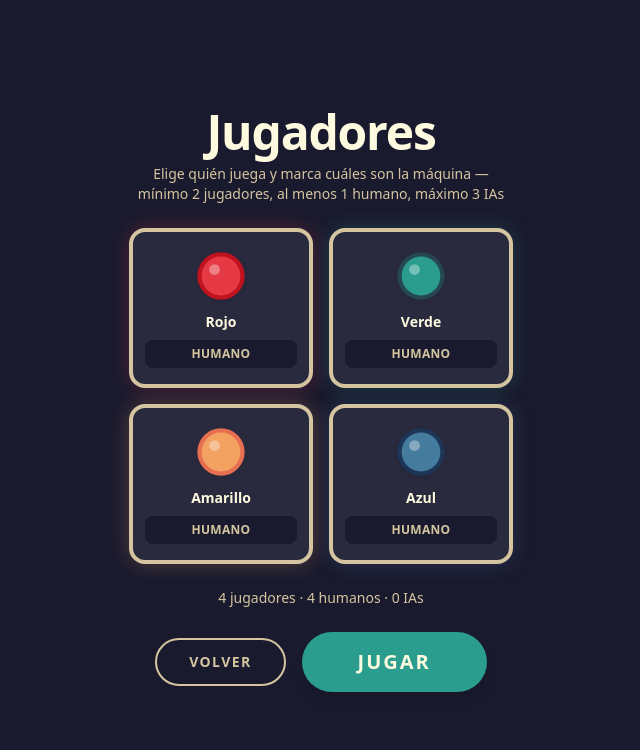
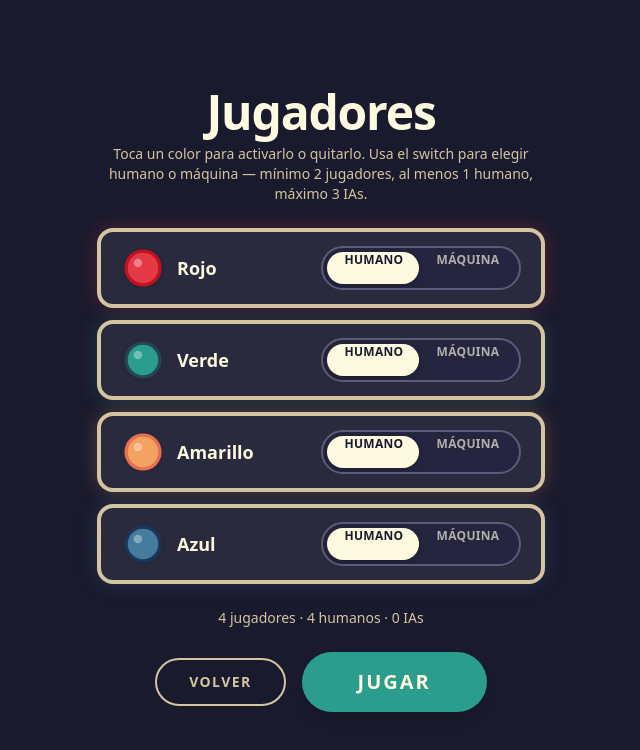
Before and after one commit to jucarata/Ludiq, a Next.js app: page /play in a window 1280 px wide. Shown: the top 750 px of the page, without its empty margins (319-959 px from the left). Built offline with nearby package versions, Linux system fonts and the light colour scheme.

Commit message:
feat: optimizing bot

```diff
--- a/components/setup/PlayerSetup.tsx
+++ b/components/setup/PlayerSetup.tsx
@@ -19,6 +19,58 @@ interface PlayerSetupProps {
   onStart: (setup: GameSetup) => void;
 }
 
+function RoleSwitch({
+  isBot,
+  disabled,
+  onToggle,
+}: {
+  isBot: boolean;
+  disabled: boolean;
+  onToggle: () => void;
+}) {
+  return (
+    <button
+      type="button"
+      role="switch"
+      aria-checked={isBot}
+      aria-label={isBot ? "Máquina" : "Humano"}
+      disabled={disabled}
+      onClick={(event) => {
+        event.stopPropagation();
+        onToggle();
+      }}
+      className={`relative grid h-10 w-[11.5rem] shrink-0 grid-cols-2 overflow-hidden rounded-full border-2 p-1 transition-all duration-200 disabled:cursor-not-allowed disabled:opacity-40 sm:h-11 sm:w-[12.5rem] ${
+        isBot
+          ? "border-[#5a9fd4] bg-[#2d4a5e]"
+          : "border-[#5c5c78] bg-[#252540]"
+      }`}
+    >
+      <span
+        aria-hidden
+        className="pointer-events-none absolute top-1 bottom-1 rounded-full bg-[#fefae0] shadow-[0_2px_10px_rgba(0,0,0,0.28)] transition-[left,width] duration-200 ease-out"
+        style={{
+          left: isBot ? "calc(50% + 2px)" : "4px",
+          width: "calc(50% - 6px)",
+        }}
+      />
+      <span
+        className={`relative z-10 flex items-center justify-center text-[11px] font-bold uppercase tracking-wide transition-colors duration-200 sm:text-xs ${
+          !isBot ? "text-[#1a1a2e]" : "text-[#fefae0]/65"
+        }`}
+      >
+        Humano
+      </span>
+      <span
+        className={`relative z-10 flex items-center justify-center text-[11px] font-bold uppercase tracking-wide transition-colors duration-200 sm:text-xs ${
+          isBot ? "text-[#1a1a2e]" : "text-[#fefae0]/65"
+        }`}
+      >
+        Máquina
+      </span>
+    </button>
+  );
+}
+
 export function PlayerSetup({ onStart }: PlayerSetupProps) {
   const [selected, setSelected] = useState<PlayerColor[]>([...PLAYER_ORDER]);
   const [bots, setBots] = useState<PlayerColor[]>([]);
@@ -34,9 +86,7 @@ export function PlayerSetup({ onStart }: PlayerSetupProps) {
     });
   };
 
-  const toggleBot = (color: PlayerColor, event: React.MouseEvent) => {
-    event.stopPropagation();
-
+  const toggleBot = (color: PlayerColor) => {
     if (!selected.includes(color)) return;
 
     setBots((prev) => {
@@ -52,8 +102,8 @@ export function PlayerSetup({ onStart }: PlayerSetupProps) {
     });
   };
 
-  const humanCount = selected.length - bots.filter((c) => selected.includes(c)).length;
   const botCount = bots.filter((c) => selected.includes(c)).length;
+  const humanCount = selected.length - botCount;
   const canStart =
     selected.length >= MIN_PLAYERS &&
     humanCount >= MIN_HUMANS &&
@@ -72,14 +122,14 @@ export function PlayerSetup({ onStart }: PlayerSetupProps) {
         <h1 className="text-4xl font-black tracking-tight text-[var(--board-path)] sm:text-5xl">
           Jugadores
         </h1>
-        <p className="max-w-sm text-sm text-[var(--board-path-border)]">
-          Elige quién juega y marca cuáles son la máquina — mínimo{" "}
-          {MIN_PLAYERS} jugadores, al menos {MIN_HUMANS} humano, máximo{" "}
-          {MAX_BOTS} IAs
+        <p className="max-w-md text-sm text-[var(--board-path-border)]">
+          Toca un color para activarlo o quitarlo. Usa el switch para elegir
+          humano o máquina — mínimo {MIN_PLAYERS} jugadores, al menos{" "}
+          {MIN_HUMANS} humano, máximo {MAX_BOTS} IAs.
         </p>
       </div>
 
-      <div className="grid w-full max-w-sm grid-cols-2 gap-4">
+      <ul className="flex w-full max-w-md flex-col gap-3">
         {PLAYER_ORDER.map((color) => {
           const { fill, label } = PLAYER_COLORS[color];
           const isSelected = selected.includes(color);
@@ -91,11 +141,22 @@ export function PlayerSetup({ onStart }: PlayerSetupProps) {
             botCount < MAX_BOTS &&
             humansLeft > MIN_HUMANS;
           const canUnmarkBot = isSelected && isBot;
+          const canToggleRole = canMarkBot || canUnmarkBot;
 
           return (
+            <li key={color}>
               <div
-              key={color}
-              className={`flex flex-col items-center gap-2 rounded-2xl border-4 px-3 py-4 transition-all ${
+                role="button"
+                tabIndex={0}
+                onClick={() => toggleColor(color)}
+                onKeyDown={(event) => {
+                  if (event.key === "Enter" || event.key === " ") {
+                    event.preventDefault();
+                    toggleColor(color);
+                  }
+                }}
+                aria-pressed={isSelected}
+                className={`flex w-full cursor-pointer items-center justify-between gap-4 rounded-2xl border-4 px-4 py-3 transition-all sm:px-5 sm:py-3.5 ${
                   isSelected
                     ? "border-[var(--board-path-border)] bg-[#2a2a3e]"
                     : "border-transparent bg-[#1a1a2e] opacity-40"
@@ -106,39 +167,25 @@ export function PlayerSetup({ onStart }: PlayerSetupProps) {
                     : undefined
                 }
               >
-              <button
-                type="button"
-                onClick={() => toggleColor(color)}
-                className="flex w-full flex-col items-center gap-2"
-                aria-pressed={isSelected}
-              >
-                <div className="h-12 w-12 sm:h-14 sm:w-14">
+                <span className="flex min-w-0 items-center gap-3">
+                  <span className="flex h-10 w-10 shrink-0 items-center justify-center sm:h-11 sm:w-11">
                     <GamePiece color={color} className="h-full w-full" />
-                </div>
-                <span className="text-sm font-semibold text-[var(--board-path)]">
+                  </span>
+                  <span className="truncate text-base font-semibold text-[var(--board-path)] sm:text-lg">
                     {label}
                   </span>
-              </button>
+                </span>
 
-              {isSelected && (
-                <button
-                  type="button"
-                  onClick={(event) => toggleBot(color, event)}
-                  disabled={!canMarkBot && !canUnmarkBot}
-                  className={`w-full rounded-lg px-2 py-1.5 text-xs font-bold uppercase tracking-wide transition-colors ${
-                    isBot
-                      ? "bg-[#457b9d] text-[#fefae0]"
-                      : "bg-[#1a1a2e] text-[var(--board-path-border)] hover:bg-[#252540] hover:text-[var(--board-path)]"
-                  } disabled:cursor-not-allowed disabled:opacity-40`}
-                  aria-pressed={isBot}
-                >
-                  {isBot ? "Máquina" : "Humano"}
-                </button>
-              )}
+                <RoleSwitch
+                  isBot={isBot}
+                  disabled={!isSelected || !canToggleRole}
+                  onToggle={() => toggleBot(color)}
+                />
               </div>
+            </li>
           );
         })}
-      </div>
+      </ul>
 
       <p className="text-center text-sm text-[var(--board-path-border)]">
         {selected.length} jugador{selected.length !== 1 ? "es" : ""} ·{" "}
```
Lines whose indentation alone changed are shown as unchanged.
